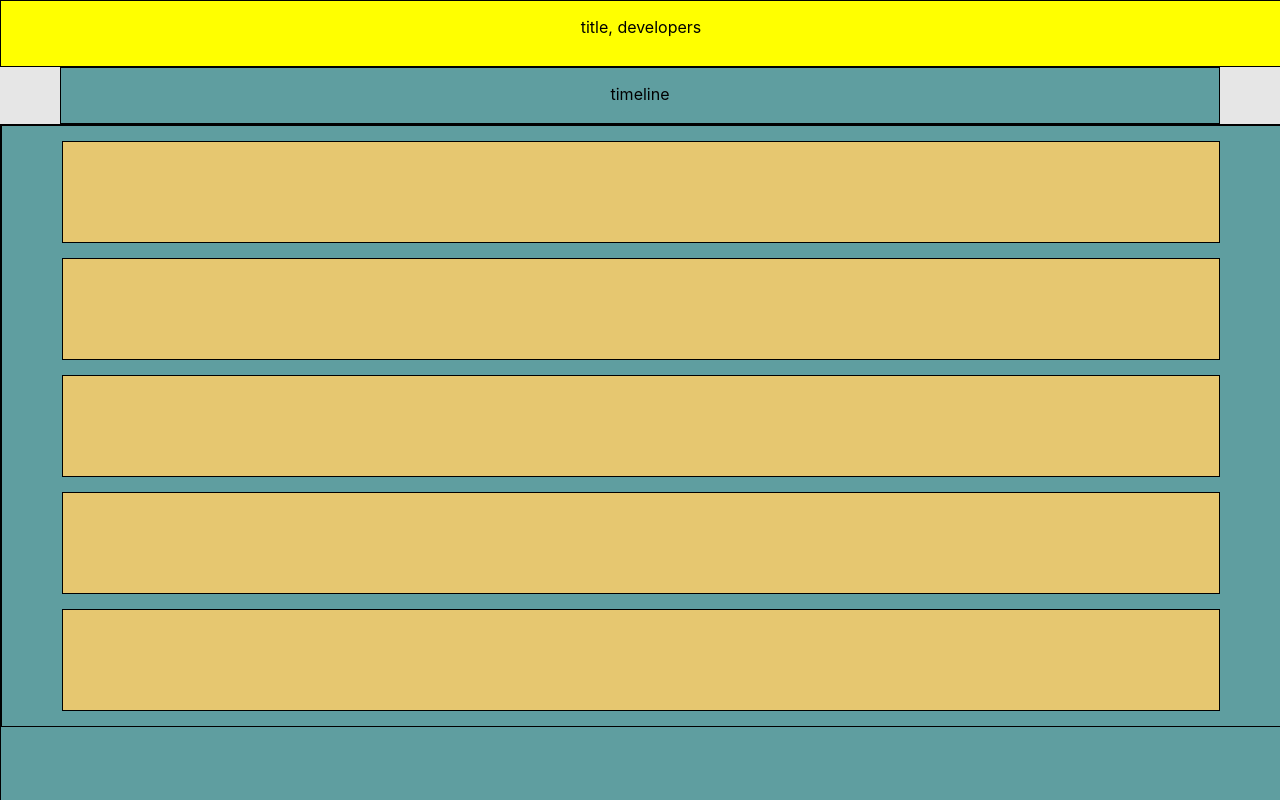
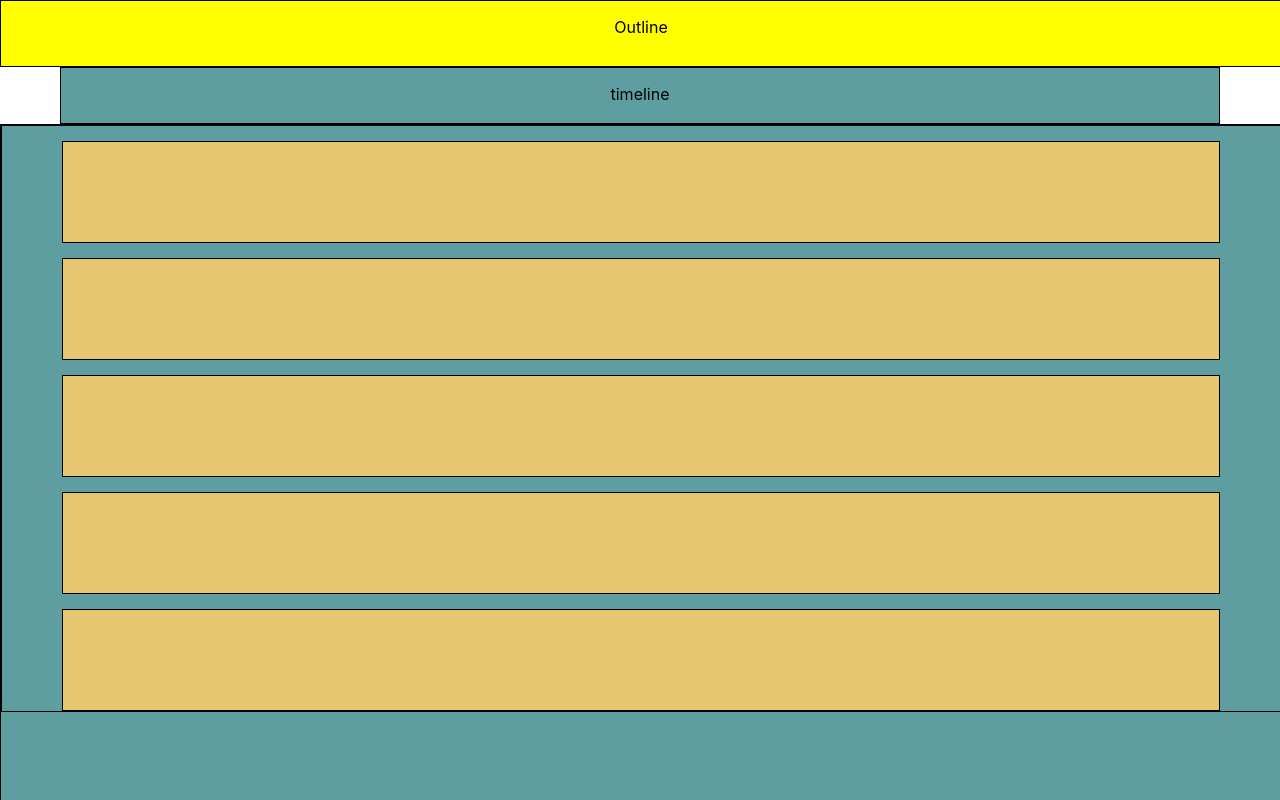
Before and after one commit to shromann/outline, a React (Create React App) app: page / in a window 1280 px wide. Built offline with nearby package versions, Linux system fonts and the light colour scheme.

Commit message:
Cleaned up the structure

```diff
--- a/public/index.html
+++ b/public/index.html
@@ -25,10 +25,10 @@
     -->
     <title>Outline</title>
   </head>
-  <body style="background-color: rgb(230, 230, 230);">
+  <body>
     <noscript>Oh No :( You gotta enable JavaScript to use this :)</noscript>
     <div id = "title">
-      <p>title, developers</p>
+      <p>Outline</p>
 
     </div>
 
--- a/src/App.css
+++ b/src/App.css
@@ -30,7 +30,6 @@ p{
     margin-left: 60px;
     margin-right: 60px;
     margin-top: 15px;
-    margin-bottom: 15px;
     height: 100px;
 }
 
```
